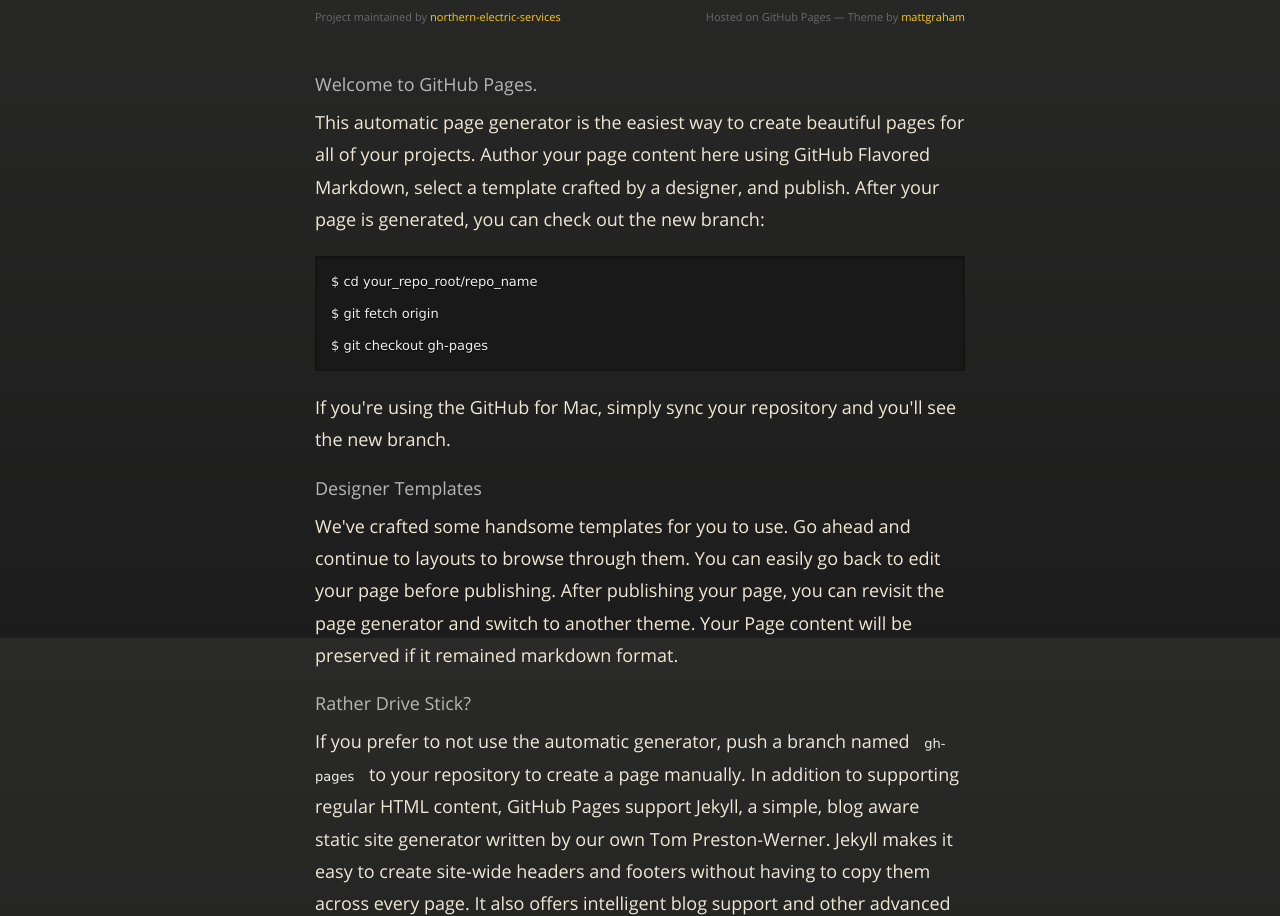
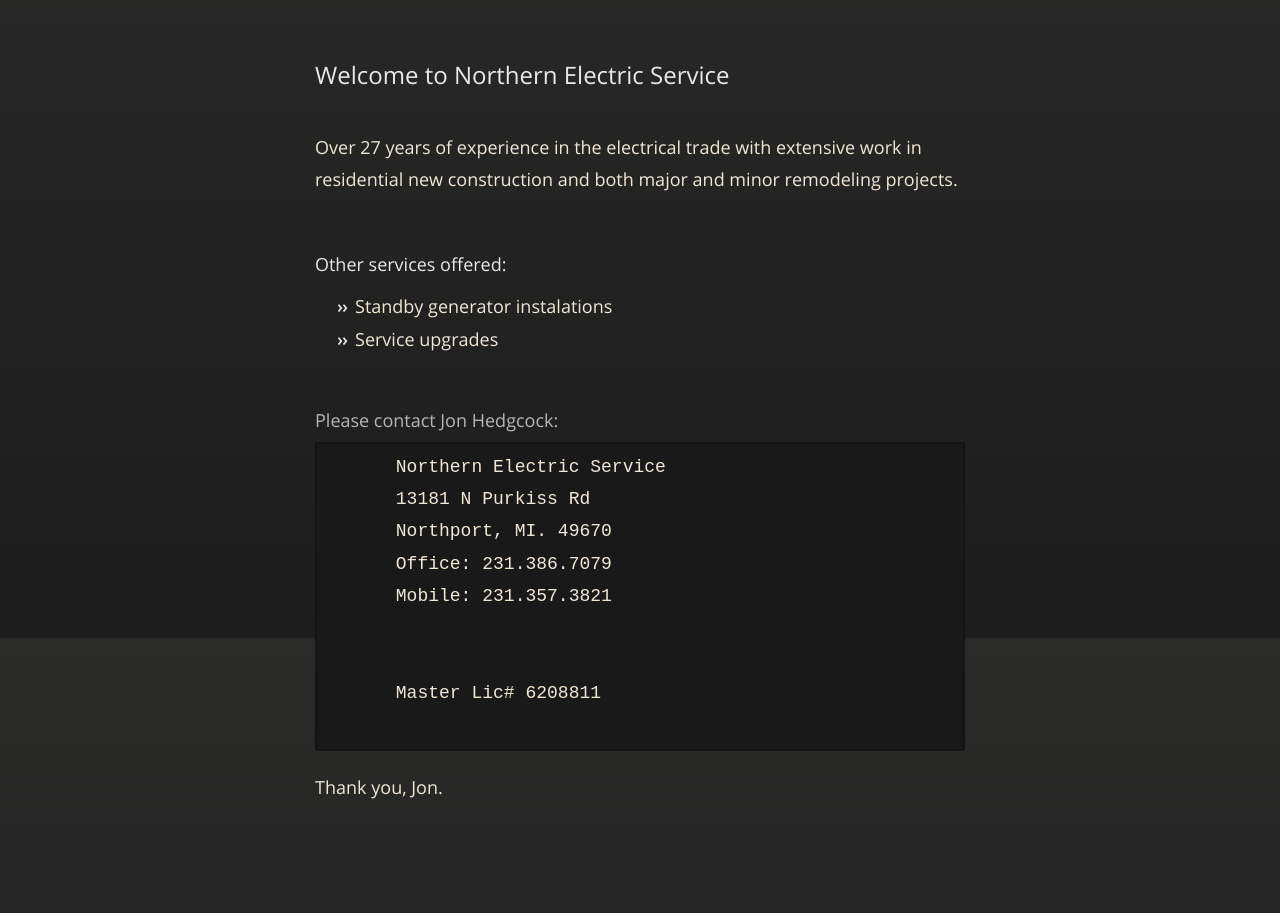
Before and after one commit to northern-electric-services/northern-electric-services.github.io, a plain HTML site: page index.html in a window 1280 px wide. Shown: the part 162-1078 px from the top of the page. Drawn offline with nearby package versions, Linux system fonts and the light colour scheme.

Commit message:
first draft

```diff
--- a/index.html
+++ b/index.html
@@ -1,11 +1,11 @@
 <!doctype html>
 <html>
 <head>
-    <meta charset="utf-8">
-    <meta http-equiv="X-UA-Compatible" content="chrome=1">
-    <title>Northern Electric Service by northern-electric-services</title>
-    <link rel="stylesheet" href="stylesheets/styles.css">
-    <link rel="stylesheet" href="stylesheets/pygment_trac.css">
+  <meta charset="utf-8"/>
+  <meta http-equiv="X-UA-Compatible" content="chrome=1"/>
+  <title>Northern Electric Service</title>
+  <link rel="stylesheet" href="stylesheets/styles.css" />
+  <link rel="stylesheet" href="stylesheets/pygment_trac.css"/>
   <script src="https://ajax.googleapis.com/ajax/libs/jquery/1.7.1/jquery.min.js"></script>
   <script src="javascripts/respond.js"></script>
   <!--[if lt IE 9]>
@@ -14,62 +14,40 @@
   <!--[if lt IE 8]>
   <link rel="stylesheet" href="stylesheets/ie.css">
   <![endif]-->
-    <meta name="viewport" content="width=device-width, initial-scale=1, user-scalable=no">
-
+  <meta name="viewport" content="width=device-width, initial-scale=1, user-scalable=no" />
 </head>
 <body>
   <div id="header">
-        <nav>
-          <li class="fork"><a href="https://github.com/northern-electric-services">View On GitHub</a></li>
-        </nav>
-      </div><!-- end header -->
-
+  </div>
   <div class="wrapper">
-
     <section>
       <div id="title">
         <h1>Northern Electric Service</h1>
-          <p></p>
-          <hr>
-          <span class="credits left">Project maintained by <a href="https://github.com/northern-electric-services">northern-electric-services</a></span>
-          <span class="credits right">Hosted on GitHub Pages &mdash; Theme by <a href="https://twitter.com/michigangraham">mattgraham</a></span>
+        <hr/>
       </div>
-
-        <h3>
-<a name="welcome-to-github-pages" class="anchor" href="#welcome-to-github-pages"><span class="octicon octicon-link"></span></a>Welcome to GitHub Pages.</h3>
-
-<p>This automatic page generator is the easiest way to create beautiful pages for all of your projects. Author your page content here using GitHub Flavored Markdown, select a template crafted by a designer, and publish. After your page is generated, you can check out the new branch:</p>
-
-<pre><code>$ cd your_repo_root/repo_name
-$ git fetch origin
-$ git checkout gh-pages
-</code></pre>
-
-<p>If you're using the GitHub for Mac, simply sync your repository and you'll see the new branch.</p>
-
-<h3>
-<a name="designer-templates" class="anchor" href="#designer-templates"><span class="octicon octicon-link"></span></a>Designer Templates</h3>
-
-<p>We've crafted some handsome templates for you to use. Go ahead and continue to layouts to browse through them. You can easily go back to edit your page before publishing. After publishing your page, you can revisit the page generator and switch to another theme. Your Page content will be preserved if it remained markdown format.</p>
-
-<h3>
-<a name="rather-drive-stick" class="anchor" href="#rather-drive-stick"><span class="octicon octicon-link"></span></a>Rather Drive Stick?</h3>
-
-<p>If you prefer to not use the automatic generator, push a branch named <code>gh-pages</code> to your repository to create a page manually. In addition to supporting regular HTML content, GitHub Pages support Jekyll, a simple, blog aware static site generator written by our own Tom Preston-Werner. Jekyll makes it easy to create site-wide headers and footers without having to copy them across every page. It also offers intelligent blog support and other advanced templating features.</p>
-
-<h3>
-<a name="authors-and-contributors" class="anchor" href="#authors-and-contributors"><span class="octicon octicon-link"></span></a>Authors and Contributors</h3>
-
-<p>You can <a href="https://github.com/blog/821" class="user-mention">@mention</a> a GitHub username to generate a link to their profile. The resulting <code>&lt;a&gt;</code> element will link to the contributor's GitHub Profile. For example: In 2007, Chris Wanstrath (<a href="https://github.com/defunkt" class="user-mention">@defunkt</a>), PJ Hyett (<a href="https://github.com/pjhyett" class="user-mention">@pjhyett</a>), and Tom Preston-Werner (<a href="https://github.com/mojombo" class="user-mention">@mojombo</a>) founded GitHub.</p>
-
-<h3>
-<a name="support-or-contact" class="anchor" href="#support-or-contact"><span class="octicon octicon-link"></span></a>Support or Contact</h3>
-
-<p>Having trouble with Pages? Check out the documentation at <a href="http://help.github.com/pages">http://help.github.com/pages</a> or contact <a href="mailto:support@github.com">support@github.com</a> and we’ll help you sort it out.</p>
+      <h2>Welcome to Northern Electric Service</h2>
+      <br/>
+      <p>Over 27 years of experience in the electrical trade with extensive work in residential new construction and both major and minor remodeling projects.</p>
+      <br/>
+      <h4>Other services offered:</h4>
+      <ul>
+        <li>Standby generator instalations</li>
+        <li>Service upgrades</li>
+      </ul>
+      <br/>
+      <h3>Please contact Jon Hedgcock:</h3>
+      <pre>
+      Northern Electric Service
+      13181 N Purkiss Rd
+      Northport, MI. 49670
+      Office: 231.386.7079
+      Mobile: 231.357.3821
+      <br/>
+      Master Lic# 6208811
+      </pre>
+      <p>Thank you, Jon.
     </section>
-
   </div>
   <!--[if !IE]><script>fixScale(document);</script><![endif]-->
-
   </body>
 </html>
```
Lines whose indentation alone changed are shown as unchanged.
